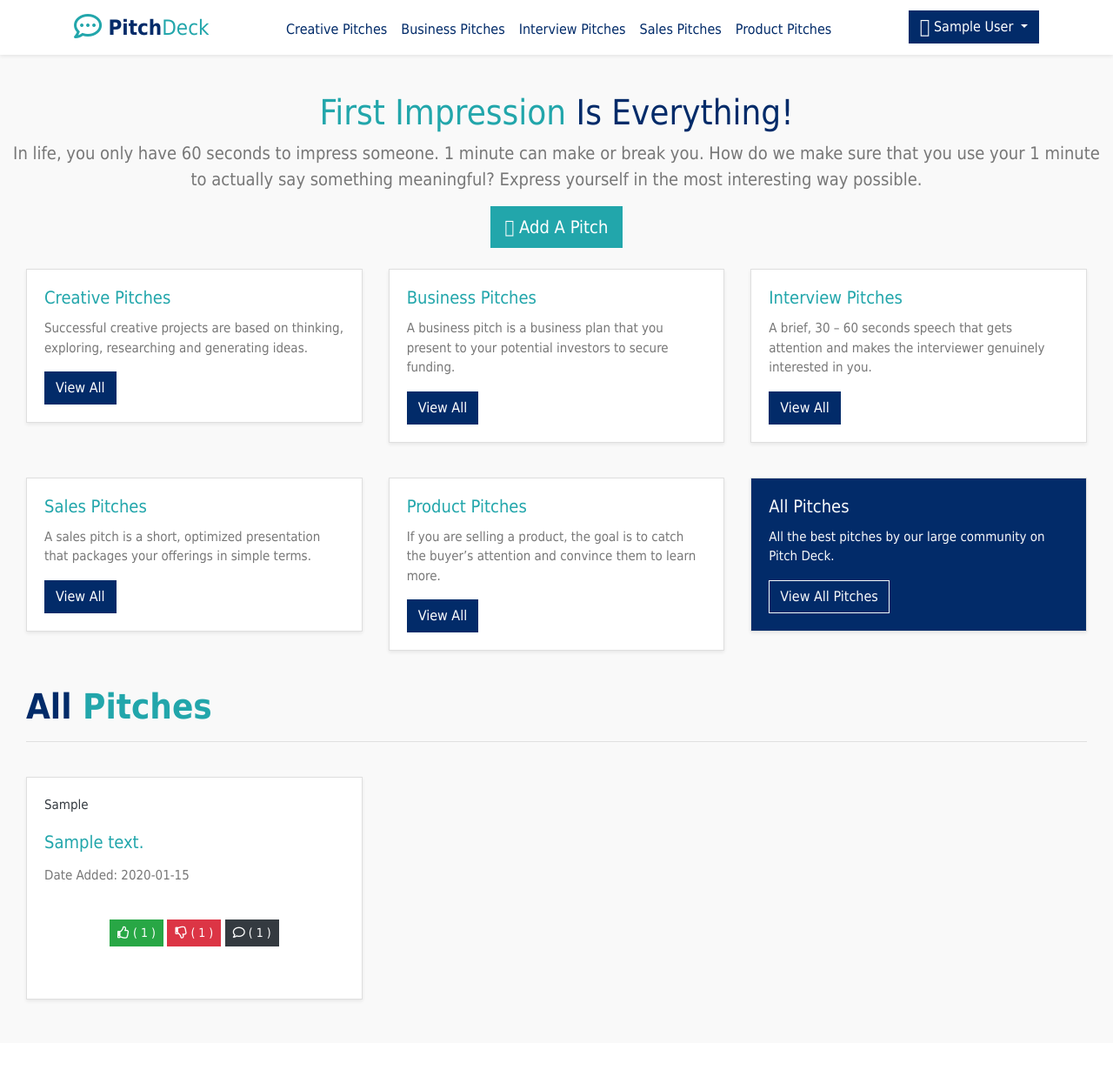
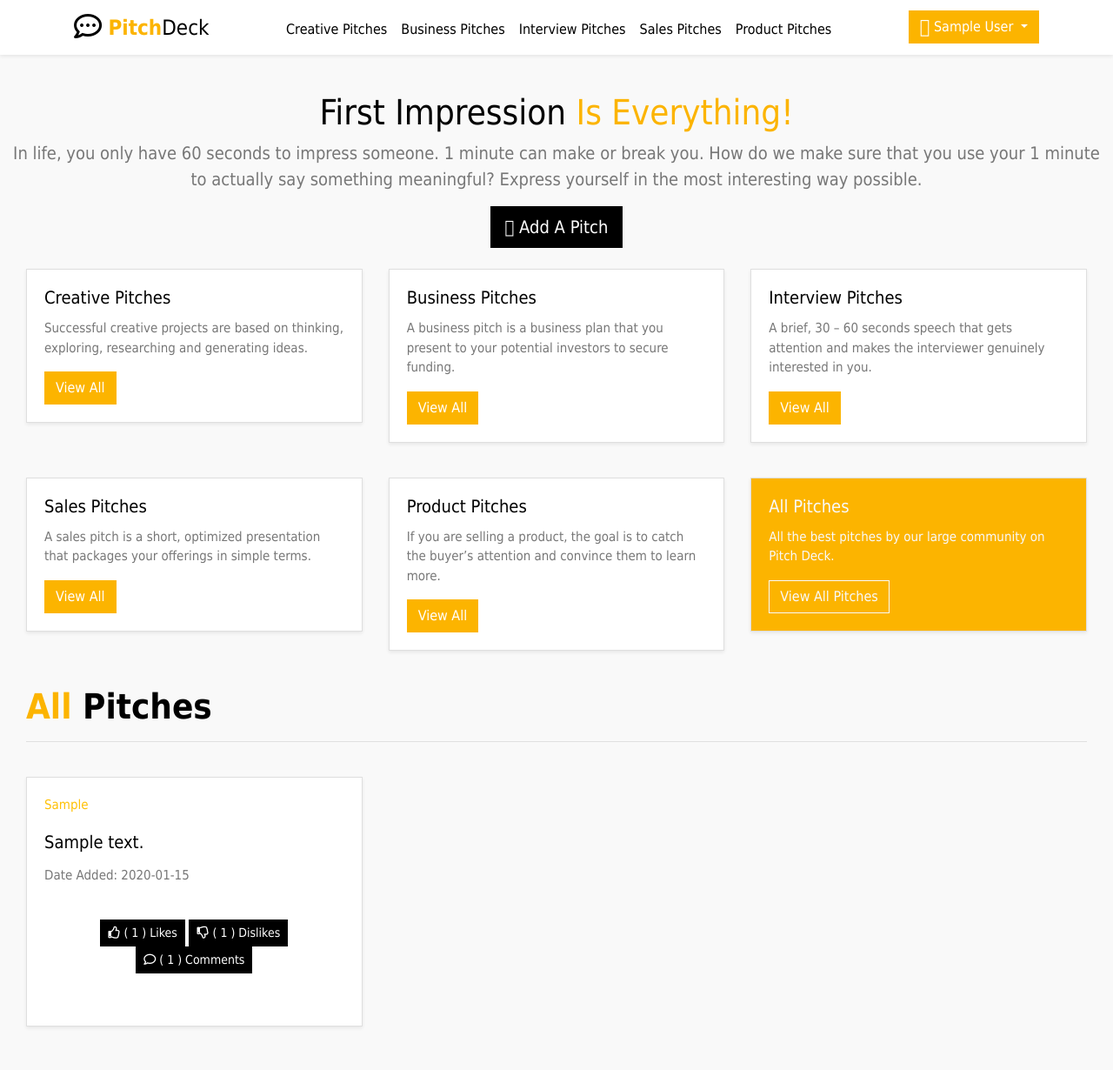
Before and after one commit to steve-njuguna-k/Flask-Pitch-Deck, a Flask app: page / in a window 1280 px wide. Shown: the whole page at 87% size. Before the commit the page ends 1152 px from the top, so only its background shows below. Run offline with Flask 2, Linux system fonts and the light colour scheme; a user stored in the database is signed in; tables that the repository leaves empty hold one stand-in row (values such as "Sample post"); some libraries are stand-ins or nearby versions.

Commit message:
Changed project styling

```diff
--- a/app/static/assets/css/style.css
+++ b/app/static/assets/css/style.css
@@ -1,7 +1,7 @@
 body {
     font-family:'Nunito', Tahoma, Geneva, Verdana, sans-serif;
     background-color: #f9f9f9;
-    color: #022b69;
+    color: #fcb400;
 }
 
 p {
@@ -11,12 +11,12 @@ p {
 
 a {
     text-decoration: none;
-    color: #022b69;
+    color: #fcb400;
 }
 
 a:hover {
     text-decoration: none;
-    color: #022b69;
+    color: #fcb400;
 }
 
 .landing {
@@ -32,12 +32,12 @@ a:hover {
 }
 
 .navbar.navbar-dark .nav-item .nav-link {
-    color: #022b69!important;
+    color: #000000!important;
     background-color: #fff;
 }
 
 .navbar.navbar-dark .nav-item .nav-link:hover {
-    color: #22a6ab!important;
+    color: #fcb400!important;
     background-color: #fff;
 }
 
@@ -58,17 +58,21 @@ a:hover {
 }
 
 .navbar-dark .navbar-toggler {
-    color: #022b69;
-    border-color: #022b69;
-	background-color: #022b69;
+    color: #fcb400;
+    border-color: #fcb400;
+	background-color: #fcb400;
+}
+
+.text-warning{
+	color: #fcb400;
 }
 
 .bg-blue{
-	background-color: #022b69;
+	background-color: #fcb400;
 }
 
 .btn-outline-light:hover{
-	color: #022b69;
+	color: #fcb400;
 	background-color: #fff;
 }
 
@@ -77,37 +81,37 @@ a:hover {
 }
 
 .btn-blue{
-    background-color: #22a6ab;
+    background-color: #000000;
     color: #fff;
     border-radius: 0px;
 }
 
 .btn-blue:hover{
-    background-color: #022b69;
+    background-color: #fcb400;
     color: #fff;
     border-radius: 0px;
 }
 
 .btn-blue-outline{
-    border-color: #22a6ab;
-	color: #22a6ab;
+    border-color: #000000;
+	color: #000000;
     border-radius: 0px;
 }
 
 .btn-blue-outline:hover{
-    border-color: #022b69;
-	color: #022b69;
+    border-color: #fcb400;
+	color: #fcb400;
     border-radius: 0px;
 }
 
 .btn-black{
-    background-color: #022b69;
+    background-color: #fcb400;
     color: #fff;
     border-radius: 0px;
 }
 
 .btn-black:hover{
-    background-color: #22a6ab;
+    background-color: #000000;
     color: #fff;
     border-radius: 0px;
 }
@@ -117,7 +121,7 @@ a:hover {
 }
 
 .logo-colour {
-    color: #22a6ab;
+    color: #000000;
 }
 
 .form-control {
@@ -394,7 +398,7 @@ a:hover {
 }
 
 .card-title{
-	color: #22a6ab;
+	color: #000000;
 }
 
 .alert{
--- a/app/templates/Index.html
+++ b/app/templates/Index.html
@@ -87,19 +87,19 @@
 			<div class="col-sm-4 pitch-card">
 				<div class="card shadow-sm h-100">
 					<div class="card-body">
-						<p class="card-text text-dark ct">{{ pitch.category }}</p>
+						<p class="card-text text-warning ct">{{ pitch.category }}</p>
 						<p class="card-title">{{ pitch.pitch_body }}</p>
 						<p class="card-text ct">Date Added: {{ pitch.date_published.strftime('%Y-%m-%d') }}</p>
 						<div class="text-center">
 							<br>
 							<a href="#">
-								<button type="button" id="likes" class="btn btn-sm btn-success" ><i class="far fa-thumbs-up"></i> ( {{ pitch.likes.count() }} )</button>
+								<button type="button" id="likes" class="btn btn-sm btn-blue" ><i class="far fa-thumbs-up"></i> ( {{ pitch.likes.count() }} ) Likes</button>
 							</a>
 							<a href="#">
-								<button type="button" id="dislikes" class="btn btn-sm btn-danger" ><i class="far fa-thumbs-down"></i> ( {{ pitch.dislikes.count() }} )</button>
+								<button type="button" id="dislikes" class="btn btn-sm btn-blue" ><i class="far fa-thumbs-down"></i> ( {{ pitch.dislikes.count() }} ) Dislikes</button>
 							</a>
 							<a href="/add-comment/{{pitch.id}}">
-								<button type="button" id="trash" class="btn btn-sm btn-dark"><i class="far fa-comment"></i> ( {{ pitch.comment.count() }} )</button>
+								<button type="button" id="trash" class="btn btn-sm btn-blue"><i class="far fa-comment"></i> ( {{ pitch.comment.count() }} ) Comments</button>
 							</a>
 						</div>
 					</div>
--- a/app/templates/Profile.html
+++ b/app/templates/Profile.html
@@ -15,7 +15,7 @@
                         <i class="fal fa-user-circle fa-10x"></i>
 						<h1 class="card-text text-dark">{{ user.first_name }} {{ user.last_name }}</h1>
 						<p class="card-text text-dark">{{ user.email }}</p>
-						<p class="card-text text-dark"><span class="logo-colour">Member Since:</span> {{ user.registered_on.strftime('%Y-%m-%d') }}</p>
+						<p class="card-text text-dark"><span class="text-warning">Member Since:</span> {{ user.registered_on.strftime('%Y-%m-%d') }}</p>
 					</div>
 				</div>
 			</div>
```
Also changed, not shown: other parts of app/static/assets/css/style.css (+21 -21 lines), app/templates/All Pitches.html (+8 -4 lines), app/templates/Business.html (+8 -4 lines), app/templates/Creative.html (+8 -4 lines), app/templates/Interview.html (+8 -4 lines), app/templates/Pitches.html (+8 -4 lines), app/templates/Product.html (+8 -4 lines), app/templates/Sales.html (+8 -4 lines).
